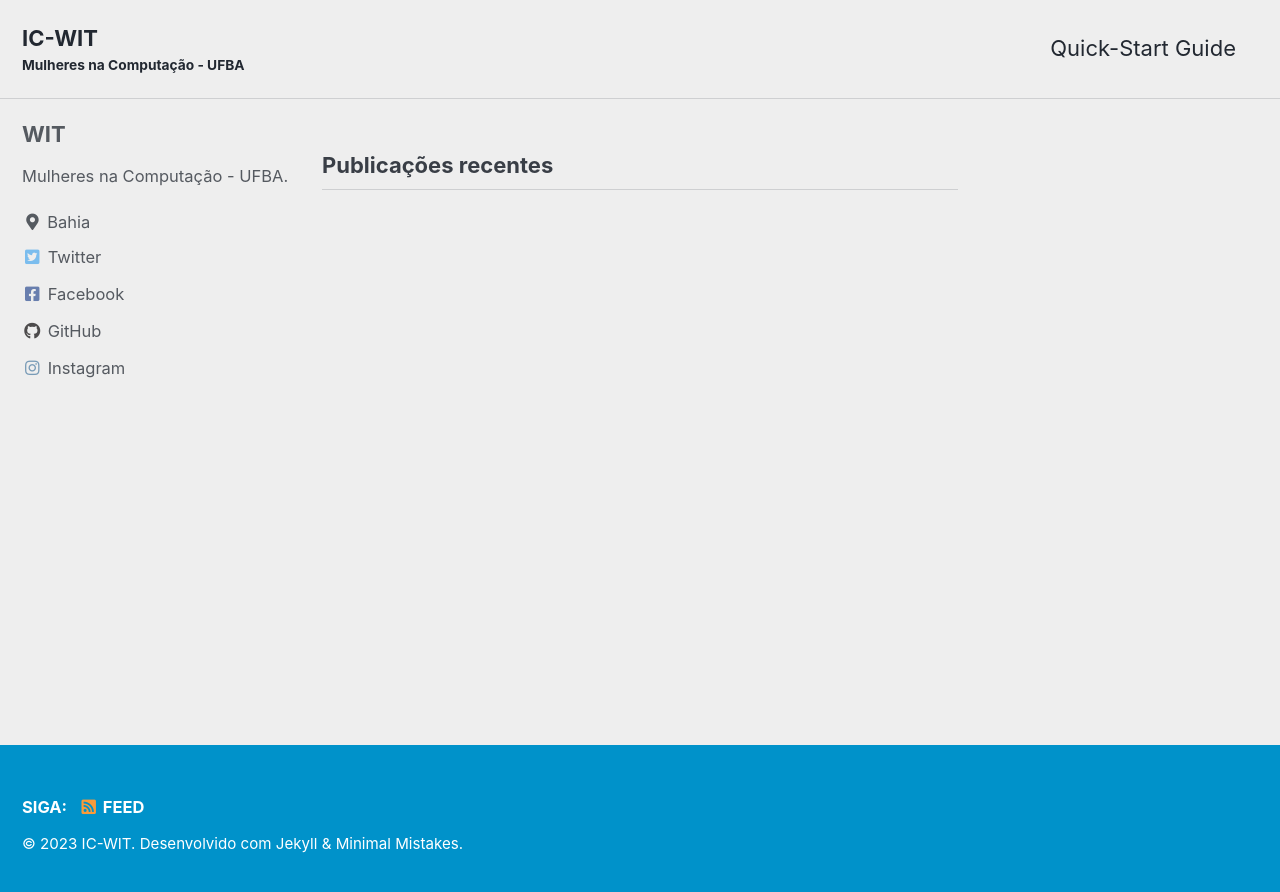
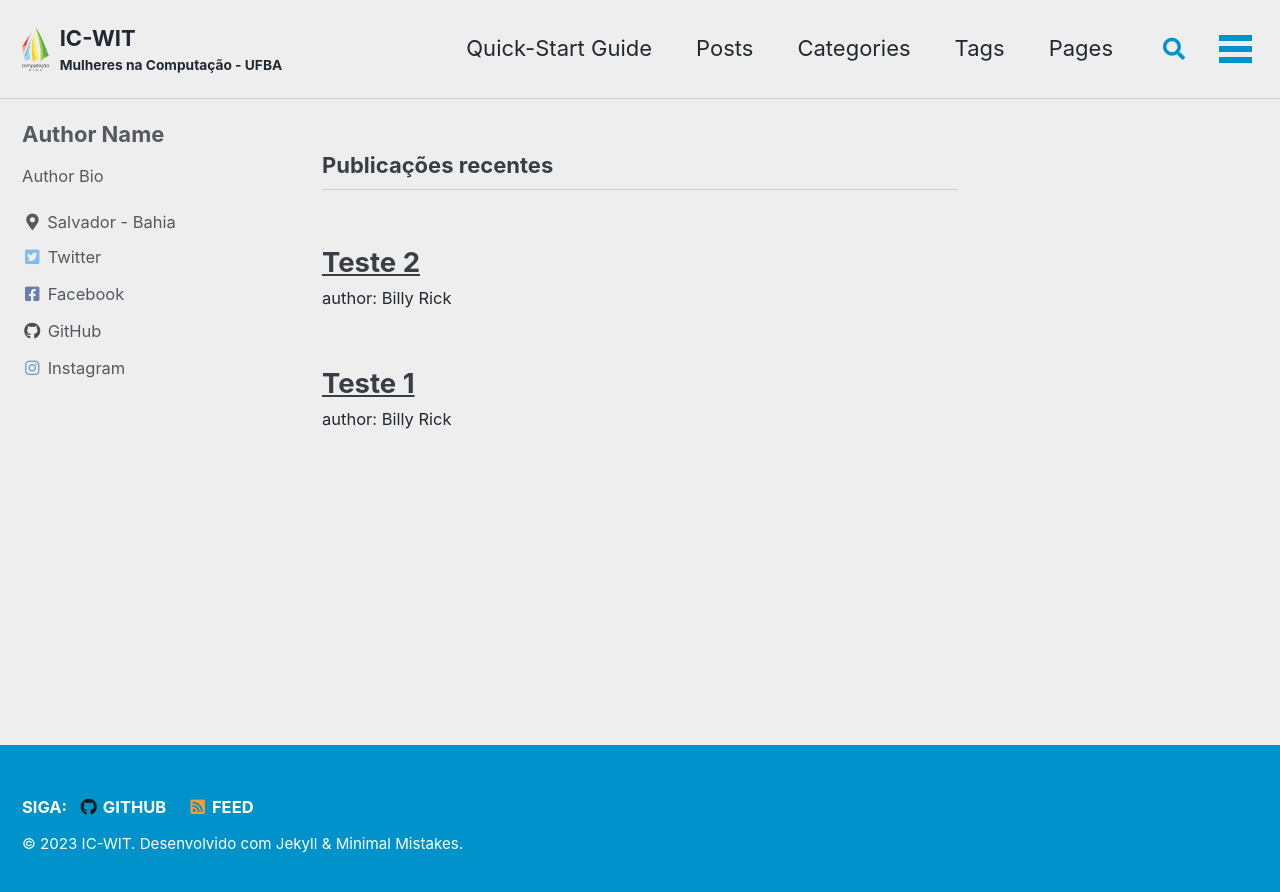
Before and after one commit to christinaflach/wit-ic-ufba, a Jekyll site: the page built from index.html, in a window 1280 px wide. Shown: the top 892 px of the page. Built offline with Jekyll 4.4.1, drawn with Linux system fonts in a browser that asks for light colours; cached includes are drawn as plain includes; the list of posts is cut into pages by our own code.

Commit message:
configure pages, posts, image

```diff
--- a/_config.yml
+++ b/_config.yml
@@ -27,7 +27,7 @@ url                      : # "https://wit-ic-ufba.github.io"
 baseurl                  : # the subpath of your site, e.g. "/blog"
 repository               : # GitHub username/repo-name e.g. "mmistakes/minimal-mistakes"
 teaser                   : # path of fallback teaser image, e.g. "/assets/images/500x300.png"
-logo                     : # path of logo image to display in the masthead, e.g. "/assets/images/88x88.png"
+logo                     : "/assets/images/logo-computacao.png"
 masthead_title           : # overrides the website title displayed in the masthead, use " " for no title
 # breadcrumbs            : false # true, false (default)
 words_per_minute         : 200
@@ -61,11 +61,11 @@ reCaptcha:
 atom_feed:
   path                   : # blank (default) uses feed.xml
   hide                   : # true, false (default)
-search                   : # true, false (default)
+search                   : true #, false (default)
 search_full_content      : # true, false (default)
-search_provider          : # lunr (default), algolia, google
+search_provider          : lunr # (default), algolia, google
 lunr:
-  search_within_pages    : # true, false (default)
+  search_within_pages    : true # , false (default)
 algolia:
   application_id         : # YOUR_APPLICATION_ID
   index_name             : # YOUR_INDEX_NAME
@@ -106,10 +106,10 @@ analytics:
 
 # Site Author
 author:
-  name             : "WIT"
+  name             : "Author Name"
   avatar           : # path of avatar image, e.g. "/assets/images/bio-photo.jpg"
-  bio              : "Mulheres na Computação - UFBA."
-  location         : "Bahia"
+  bio              : "Author Bio"
+  location         : "Salvador - Bahia"
   email            :
   links:
     - label: "Email"
@@ -142,7 +142,7 @@ footer:
       # url:
     - label: "GitHub"
       icon: "fab fa-fw fa-github"
-      # url:
+      url: "https://github.com/christinaflach"
     - label: "GitLab"
       icon: "fab fa-fw fa-gitlab"
       # url:
@@ -153,11 +153,10 @@ footer:
       icon: "fab fa-fw fa-instagram"
       # url:
 
-
 # Reading Files
 include:
   - .htaccess
-  - _pages
+  - ["_pages"]
 exclude:
   - "*.sublime-project"
   - "*.sublime-workspace"
@@ -191,6 +190,11 @@ keep_files:
 encoding: "utf-8"
 markdown_ext: "markdown,mkdown,mkdn,mkd,md"
 
+# Collections
+collections:
+  portfolio:
+    output: true
+    permalink: /:collection/:path/
 
 # Conversion
 markdown: kramdown
@@ -277,6 +281,10 @@ compress_html:
   ignore:
     envs: development
 
+collections:
+  portfolio:
+    output: true
+    permalink: /:collection/:path/
 
 # Defaults
 defaults:
@@ -288,6 +296,26 @@ defaults:
       layout: single
       author_profile: true
       read_time: true
-      comments: # true
+      comments: true
       share: true
       related: true
+      show_date: true
+
+defaults:
+  # _pages
+  - scope:
+      path: ""
+      type: pages
+    values:
+      layout: single
+      author_profile: true
+
+defaults:
+  # _portfolio
+  - scope:
+      path: ""
+      type: portfolio
+    values:
+      layout: single
+      author_profile: false
+      share: true
--- /dev/null
+++ b/_posts/2023-04-04-teste-1.md
@@ -0,0 +1,10 @@
+---
+layout: posts
+---
+
+author: Billy Rick
+
+
+### Teste 1
+
+A new Post.
--- /dev/null
+++ b/_posts/2023-04-04-teste-2.md
@@ -0,0 +1,10 @@
+---
+layout: posts
+---
+
+author: Billy Rick
+
+
+### Teste 2
+
+A new Post.
```
Also changed, not shown: _data/authors.yml (added, +14 -0 lines), _data/navigation.yml (+13 -9 lines), _pages/about.md (added, +6 -0 lines), _pages/contact.md (added, +3 -0 lines), _pages/portfolio.md (added, +39 -0 lines), assets/images/logo-computacao.png (added).
